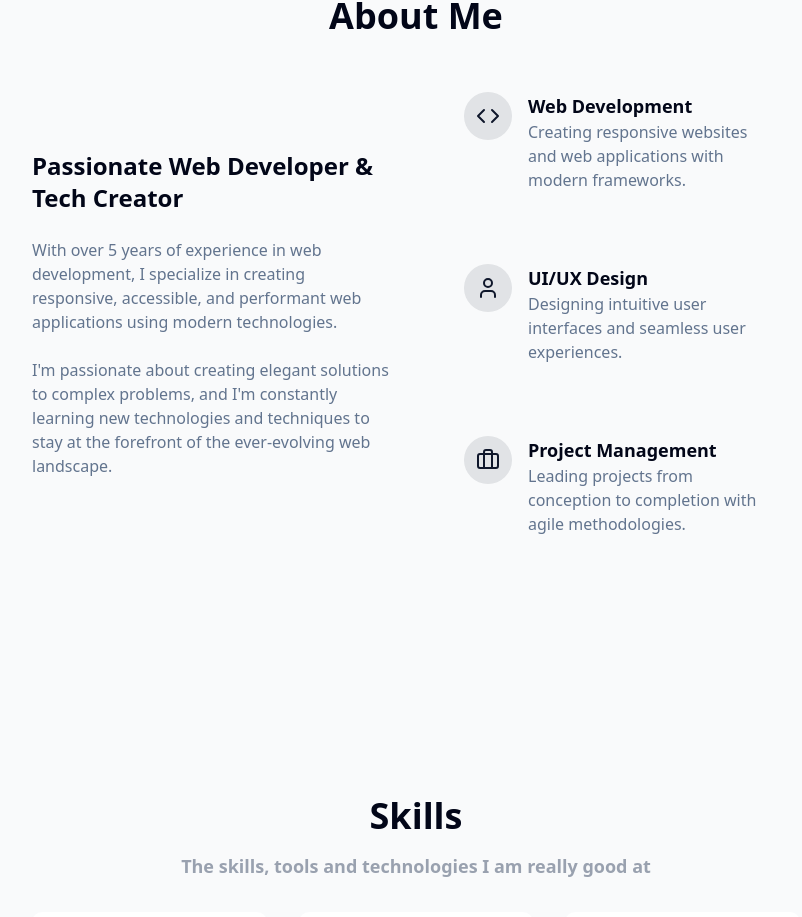
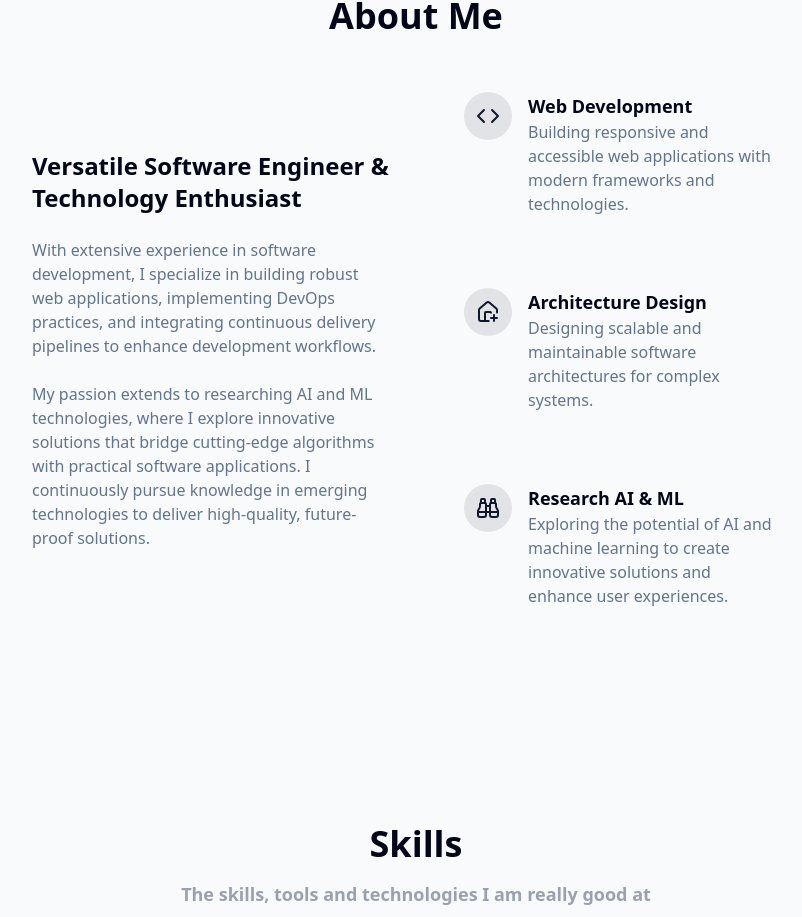
Before and after one commit to vietviet08/MP-Personal, a Next.js app: page / in a window 1280 px wide. Shown: the part 900-1817 px from the top of the page, without its empty margins (224-1026 px from the left). Built offline with nearby package versions, Linux system fonts and the light colour scheme.

Commit message:
update: about me section update info my seft

```diff
--- a/src/components/About/About.tsx
+++ b/src/components/About/About.tsx
@@ -1,7 +1,7 @@
-'use client';
+"use client";
 
 import { TitleSection } from "@/components/ui/title-section";
-import { Briefcase, Code, User } from "lucide-react";
+import { Binoculars, Briefcase, Code, HousePlus, User } from "lucide-react";
 import React from "react";
 import { motion } from "framer-motion";
 
@@ -26,7 +26,7 @@ export const About = () => {
                         whileInView={{ opacity: 1 }}
                         transition={{ duration: 0.5 }}
                     >
-                        Passionate Web Developer & Tech Creator
+                        Versatile Software Engineer & Technology Enthusiast
                     </motion.h3>
 
                     <motion.p
@@ -35,9 +35,10 @@ export const About = () => {
                         whileInView={{ opacity: 1 }}
                         transition={{ duration: 0.5, delay: 0.3 }}
                     >
-                        With over 5 years of experience in web development, I
-                        specialize in creating responsive, accessible, and
-                        performant web applications using modern technologies.
+                        With extensive experience in software development, I
+                        specialize in building robust web applications, implementing
+                        DevOps practices, and integrating continuous delivery
+                        pipelines to enhance development workflows.
                     </motion.p>
 
                     <motion.p
@@ -46,10 +47,11 @@ export const About = () => {
                         whileInView={{ opacity: 1 }}
                         transition={{ duration: 0.5, delay: 0.5 }}
                     >
-                        I&apos;m passionate about creating elegant solutions to
-                        complex problems, and I&apos;m constantly learning new
-                        technologies and techniques to stay at the forefront of
-                        the ever-evolving web landscape.
+                        My passion extends to researching AI and ML technologies,
+                        where I explore innovative solutions that bridge cutting-edge
+                        algorithms with practical software applications. I continuously
+                        pursue knowledge in emerging technologies to deliver
+                        high-quality, future-proof solutions.
                     </motion.p>
                 </motion.div>
 
@@ -64,7 +66,6 @@ export const About = () => {
                         className="gradient-border p-6 card-hover"
                         initial={{ opacity: 0, x: 50 }}
                         whileInView={{ opacity: 1, x: 0 }}
-
                         transition={{ duration: 0.6, delay: 0.2 }}
                         whileHover={{ scale: 1.03 }}
                         whileTap={{ scale: 0.98 }}
@@ -74,7 +75,12 @@ export const About = () => {
                                 className="p-3 rounded-full bg-primary/10"
                                 initial={{ scale: 0, rotate: -180 }}
                                 whileInView={{ scale: 1, rotate: 0 }}
-                                transition={{ type: "spring", stiffness: 260, damping: 20, delay: 0.3 }}
+                                transition={{
+                                    type: "spring",
+                                    stiffness: 260,
+                                    damping: 20,
+                                    delay: 0.3,
+                                }}
                             >
                                 <Code className="h-6 w-6 text-primary" />
                             </motion.div>
@@ -94,8 +100,9 @@ export const About = () => {
                                     whileInView={{ opacity: 1 }}
                                     transition={{ duration: 0.5, delay: 0.5 }}
                                 >
-                                    Creating responsive websites and web
-                                    applications with modern frameworks.
+                                    Building responsive and accessible web
+                                    applications with modern frameworks and
+                                    technologies.
                                 </motion.p>
                             </div>
                         </div>
@@ -114,9 +121,14 @@ export const About = () => {
                                 className="p-3 rounded-full bg-primary/10"
                                 initial={{ scale: 0, rotate: -180 }}
                                 whileInView={{ scale: 1, rotate: 0 }}
-                                transition={{ type: "spring", stiffness: 260, damping: 20, delay: 0.5 }}
+                                transition={{
+                                    type: "spring",
+                                    stiffness: 260,
+                                    damping: 20,
+                                    delay: 0.5,
+                                }}
                             >
-                                <User className="h-6 w-6 text-primary" />
+                                <HousePlus className="h-6 w-6 text-primary" />
                             </motion.div>
                             <div className="text-left">
                                 <motion.h4
@@ -125,7 +137,7 @@ export const About = () => {
                                     whileInView={{ opacity: 1 }}
                                     transition={{ duration: 0.5, delay: 0.6 }}
                                 >
-                                    UI/UX Design
+                                    Architecture Design
                                 </motion.h4>
                                 <motion.p
                                     className="text-muted-foreground"
@@ -133,8 +145,8 @@ export const About = () => {
                                     whileInView={{ opacity: 1 }}
                                     transition={{ duration: 0.5, delay: 0.7 }}
                                 >
-                                    Designing intuitive user interfaces and
-                                    seamless user experiences.
+                                    Designing scalable and maintainable software
+                                    architectures for complex systems.
                                 </motion.p>
                             </div>
                         </div>
@@ -153,9 +165,14 @@ export const About = () => {
                                 className="p-3 rounded-full bg-primary/10"
                                 initial={{ scale: 0, rotate: -180 }}
                                 whileInView={{ scale: 1, rotate: 0 }}
-                                transition={{ type: "spring", stiffness: 260, damping: 20, delay: 0.7 }}
+                                transition={{
+                                    type: "spring",
+                                    stiffness: 260,
+                                    damping: 20,
+                                    delay: 0.7,
+                                }}
                             >
-                                <Briefcase className="h-6 w-6 text-primary" />
+                                <Binoculars className="h-6 w-6 text-primary" />
                             </motion.div>
 
                             <div className="text-left">
@@ -165,7 +182,7 @@ export const About = () => {
                                     whileInView={{ opacity: 1 }}
                                     transition={{ duration: 0.5, delay: 0.8 }}
                                 >
-                                    Project Management
+                                    Research AI & ML
                                 </motion.h4>
                                 <motion.p
                                     className="text-muted-foreground"
@@ -173,8 +190,9 @@ export const About = () => {
                                     whileInView={{ opacity: 1 }}
                                     transition={{ duration: 0.5, delay: 0.9 }}
                                 >
-                                    Leading projects from conception to
-                                    completion with agile methodologies.
+                                    Exploring the potential of AI and machine
+                                    learning to create innovative solutions and
+                                    enhance user experiences.
                                 </motion.p>
                             </div>
                         </div>
```
